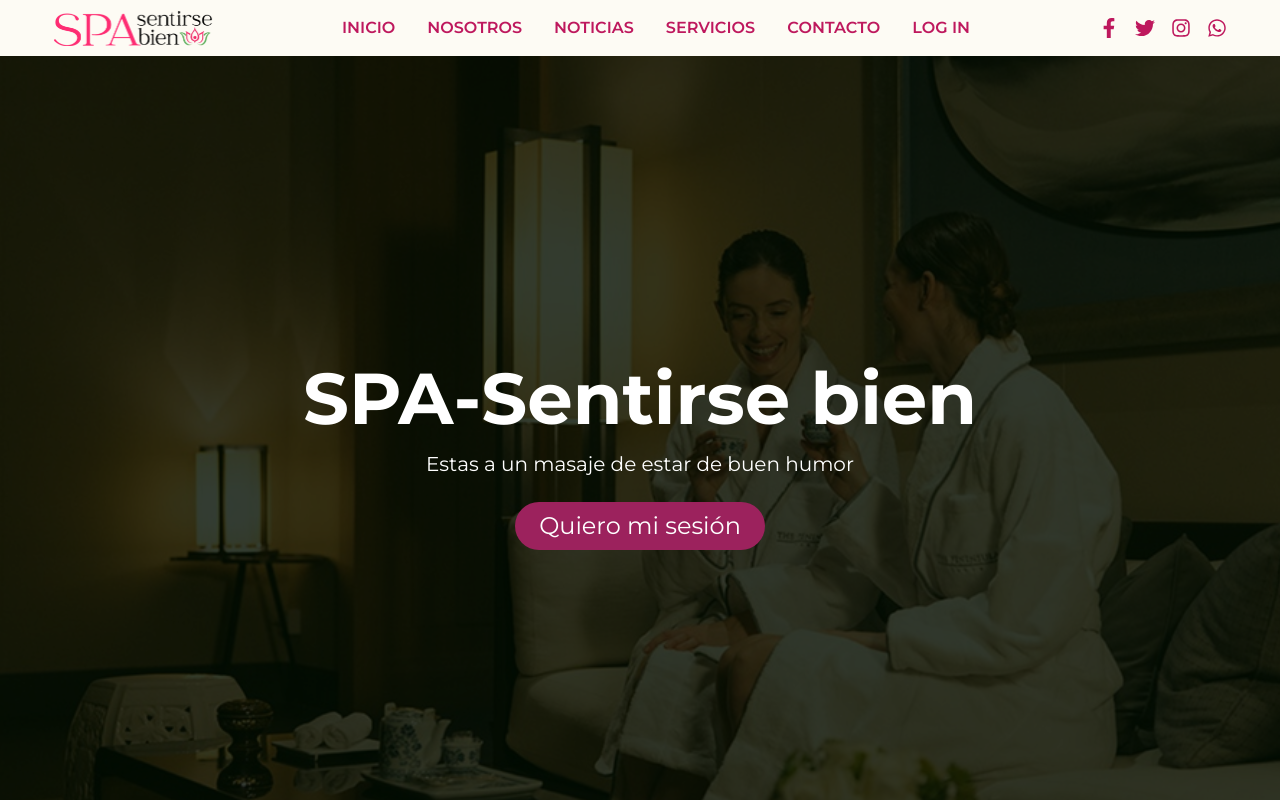
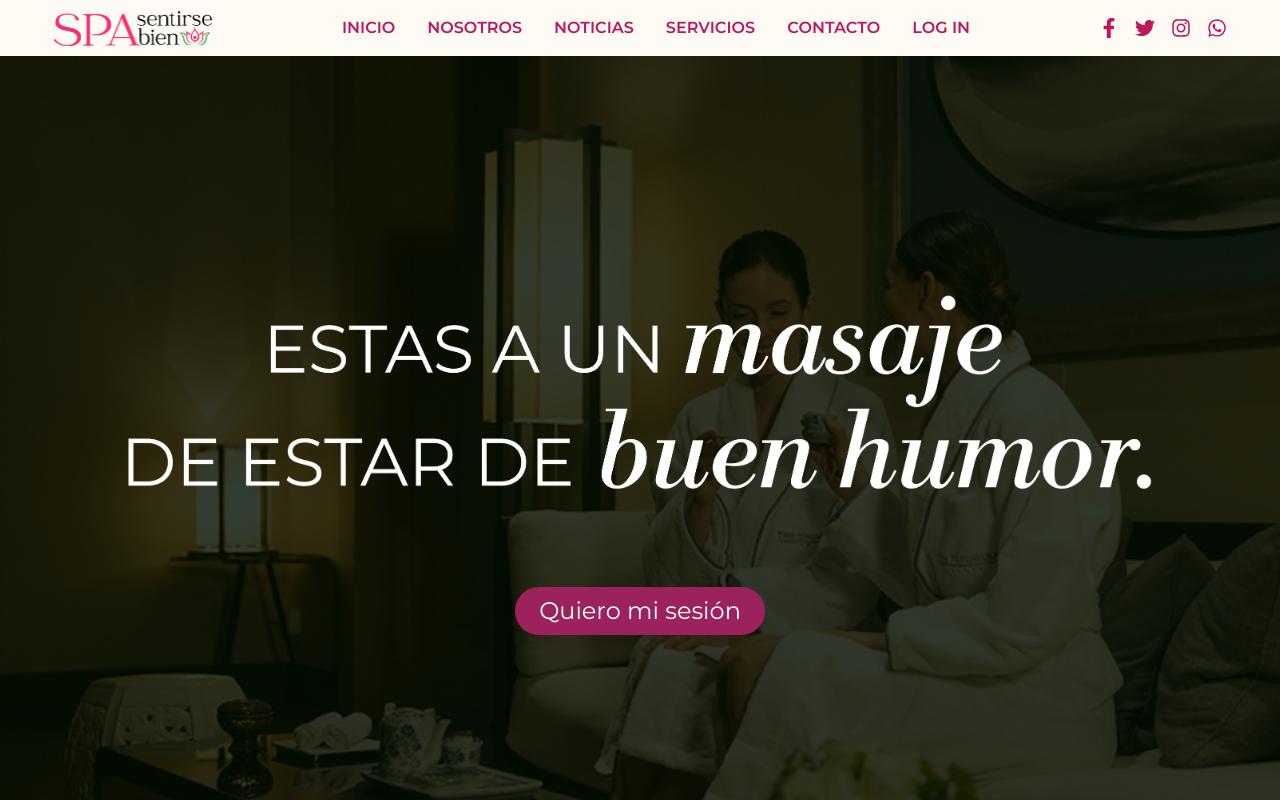
Before and after one commit to SantiZapata1/spa-ui, a Next.js app: page / in a window 1280 px wide. Shown: the top 800 px of the page. Built offline with nearby package versions, Linux system fonts and the light colour scheme; no server answers.

Commit message:
cambios en la hero image (frase)

```diff
--- a/src/app/components/Footer/Footer.tsx
+++ b/src/app/components/Footer/Footer.tsx
@@ -11,8 +11,8 @@ function Footer() {
         {/* Logo y nombre */}
         <div className="w-full md:w-1/5 mb-6 md:mb-0">
           <a className="flex items-center justify-start text-white">
-            <img src="/logo_sin_fondo.png" alt="Logo" className="w-10 h-10" />
-            <span className="ml-3 text-xl">Spa Sentirse Bien™</span>
+
+            <img src="/loguitodef.png" alt="Logo" className="" />
           </a>
         </div>
 
--- a/src/app/components/HeroImage/Heroimage.tsx
+++ b/src/app/components/HeroImage/Heroimage.tsx
@@ -1,5 +1,5 @@
 import Link from 'next/link';
-
+import icono from "../../../../public/Ttitulo1.svg"
 
 export default function HeroImage() {
   return (
@@ -10,13 +10,20 @@ export default function HeroImage() {
       {/* Filtro */}
       <div className="filtro absolute inset-0 flex flex-col items-center justify-center text-center text-white p-8">
 
-        <h1 className="flex flex-row titulo text-7xl font-bold mb-4 md:text-7xl lg:text-7xl">
+        {/* <h1 className="flex flex-row titulo text-7xl font-bold mb-4 md:text-7xl lg:text-7xl">
             SPA <span className='hidden md:block'> - </span> Sentirse bien
-        </h1>
+        </h1> */}
 
-        <p className="eslogan text-xl mb-6 md:text-xl lg:text-xl">
+        <img src="titulo.png" alt="" className='xl:max-w-screen-lg md:max-w-screen-md sm:max-w-screen-sm  mb-20' />
+
+
+
+
+
+
+        {/* <p className="eslogan text-xl mb-6 md:text-xl lg:text-xl">
           Estas a un masaje de estar de buen humor
-        </p>
+        </p> */}
 
         <Link href="/servicios">
           <button className="text-white py-2 px-6 rounded-3xl text-2xl bg-dark-purple transform transition-transform duration-300 ease-in-out hover:scale-105">
```
Also changed, not shown: public/title.svg (added), public/titulo.png (added).
